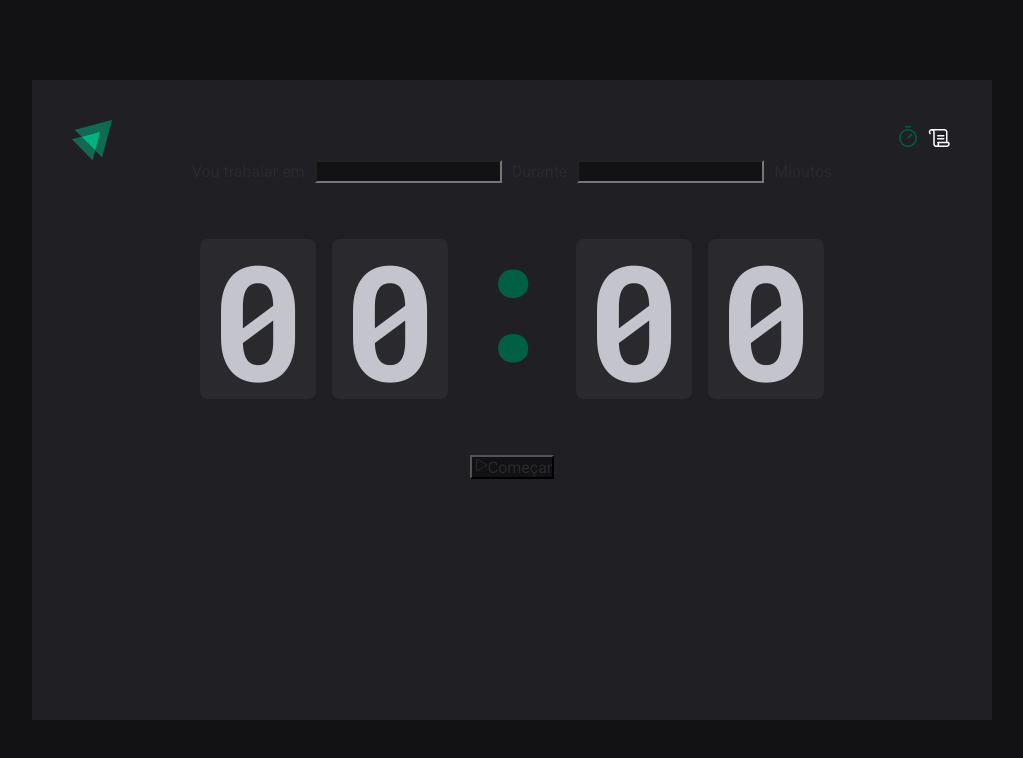
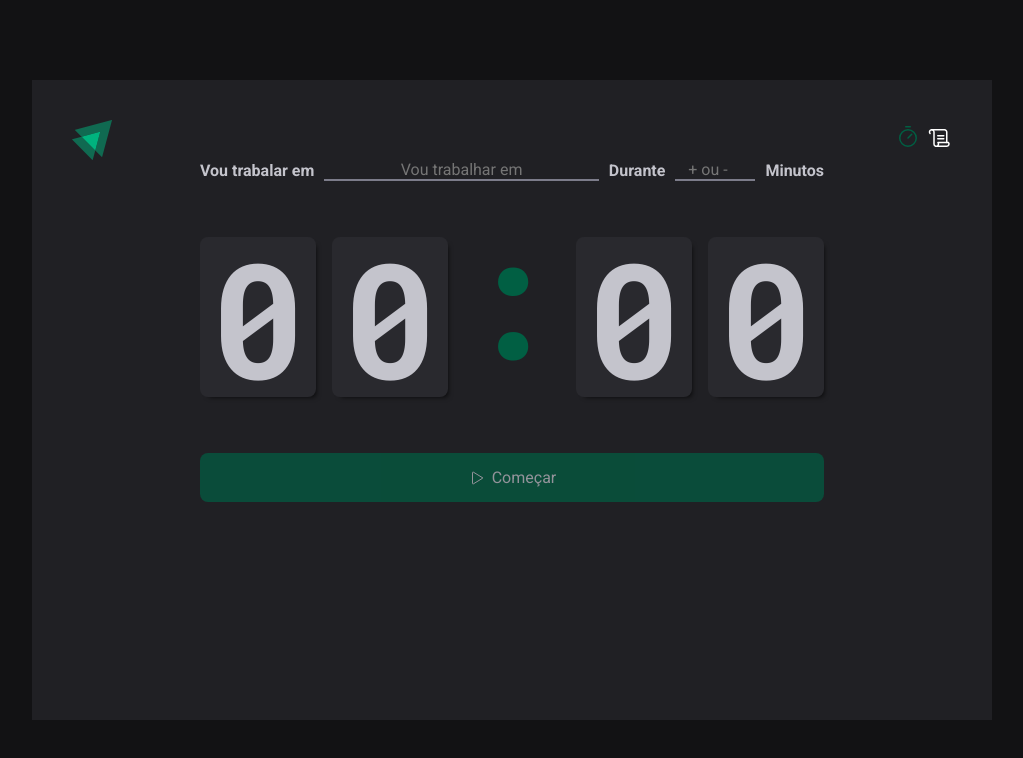
Before and after one commit to Alison-Andre/Ignite-Timer, a React (Vite) app: page / in a window 1280 px wide. Shown: the top 758 px of the page, without its empty margins (128-1151 px from the left). Built offline with nearby package versions, Linux system fonts and the light colour scheme; the HTML template or start-up script is replaced by a standard one.

Commit message:
feat: Home atualizada

```diff
--- a/src/pages/Home/index.tsx
+++ b/src/pages/Home/index.tsx
@@ -4,6 +4,9 @@ import {
   FormContainer,
   CountDownContainer,
   Separetor,
+  Button,
+  TaskInput,
+  MinutesAmount,
 } from './styles'
 
 export default function Home() {
@@ -13,10 +16,17 @@ export default function Home() {
         {/* Inputs */}
         <FormContainer>
           <label htmlFor="task">Vou trabalar em</label>
-          <input type="task" />
+          <TaskInput type="text" id="task" placeholder="Vou trabalhar em" />
 
           <label htmlFor="minutesAmount">Durante</label>
-          <input type="minutesAmount" />
+          <MinutesAmount
+            type="number"
+            id="minutesAmount"
+            placeholder="+ ou -"
+            step={5}
+            min={5}
+            max={60}
+          />
 
           <span>Minutos</span>
         </FormContainer>
@@ -29,10 +39,10 @@ export default function Home() {
           <span>0</span>
         </CountDownContainer>
 
-        <button type="submit">
+        <Button disabled type="submit">
           <Play />
           Começar
-        </button>
+        </Button>
       </form>
     </HomeContainer>
   )
--- a/src/pages/Home/styles.ts
+++ b/src/pages/Home/styles.ts
@@ -1,5 +1,6 @@
 import styled from 'styled-components'
 
+/* Container */
 export const HomeContainer = styled.main`
   flex: 1;
 
@@ -15,7 +16,7 @@ export const HomeContainer = styled.main`
     gap: 5.6rem;
   }
 `
-
+/* Formulário */
 export const FormContainer = styled.div`
   width: 100%;
   display: flex;
@@ -25,8 +26,15 @@ export const FormContainer = styled.div`
 
   /* Quebra a linha ao atingir o limite da viewport */
   flex-wrap: wrap;
+
+  label,
+  span {
+    font-weight: bold;
+    color: ${(props) => props.theme.gray7};
+  }
 `
 
+/* Minutos em tela */
 export const CountDownContainer = styled.div`
   display: flex;
   flex-direction: row;
@@ -42,8 +50,16 @@ export const CountDownContainer = styled.div`
     background: ${(props) => props.theme.gray3};
     padding: 2rem 1rem;
     border-radius: 0.8rem;
+    cursor: pointer;
+
+    /* Box Shadow CSS Generator */
+    -webkit-box-shadow: 4px 4px 5px -4px rgba(0, 0, 0, 0.75);
+    -moz-box-shadow: 4px 4px 5px -4px rgba(0, 0, 0, 0.75);
+    box-shadow: 4px 4px 5px -4px rgba(0, 0, 0, 0.75);
   }
 `
+
+/* Separador dos minutos */
 export const Separetor = styled.div`
   color: ${(props) => props.theme.greenDark};
   background: ${(props) => props.theme.gray2};
@@ -52,3 +68,51 @@ export const Separetor = styled.div`
   display: flex;
   justify-content: center;
 `
+
+/* Campos de input */
+export const BaseInput = styled.input`
+  color: ${(props) => props.theme.gray6};
+  text-align: center;
+
+  border: transparent;
+  border-bottom: 2px solid ${(props) => props.theme.gray5};
+  background: transparent;
+
+  &:focus {
+    outline: none;
+    border-bottom: 1px solid ${(props) => props.theme.greenLight};
+  }
+`
+
+export const TaskInput = styled(BaseInput)`
+  flex: 1;
+`
+
+export const MinutesAmount = styled(BaseInput)`
+  width: 8rem;
+`
+
+/* Botão */
+export const Button = styled.button`
+  width: 100%;
+  padding: 1.5rem;
+  display: flex;
+  align-items: center;
+  justify-content: center;
+  gap: 0.8rem;
+
+  color: ${(props) => props.theme.gray7};
+  background: ${(props) => props.theme.greenDark};
+  border: none;
+  border-radius: 0.8rem;
+  cursor: pointer;
+
+  &:disabled {
+    opacity: 0.7;
+    cursor: not-allowed;
+  }
+
+  &:not(:disabled):hover {
+    background: ${(props) => props.theme.greenLight};
+  }
+`
```
